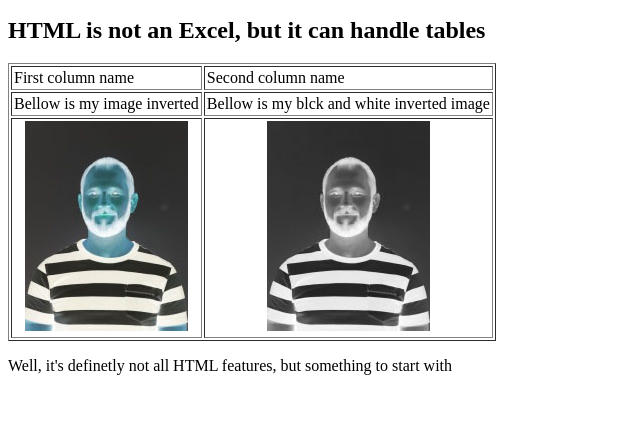
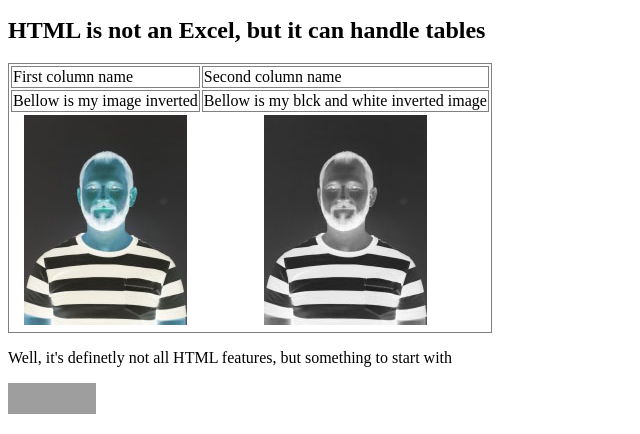
Before and after one commit to puandr/I244-yl1, a plain HTML site: page index.html in a window 1280 px wide. Shown: the part 944-1378 px from the top of the page, without its empty margins (0-640 px from the left). Before the commit the page ends 1335 px from the top, so only its background shows below. Drawn offline with Linux system fonts and the light colour scheme; grey boxes are pictures that could not be loaded.

Commit message:
some minor changes and W3 logo added

```diff
--- a/index.html
+++ b/index.html
@@ -39,14 +39,14 @@ You can always add a picture:<br>
 <p><img src="pictures/ap.jpg" alt="My picture"></p>
 
 <h2>HTML is not an Excel, but it can handle tables</h2>
-<table cellspacing="2" cellpadding="2" border="1">
+<table  style="border: 1px solid grey">
 <tr>
-	<td>First column name</td>
-	<td>Second column name</td>
+	<td style="border: 1px solid grey">First column name</td>
+	<td style="border: 1px solid grey">Second column name</td>
 </tr>
 <tr>
-	<td>Bellow is my image inverted</td>
-	<td>Bellow is my blck and white inverted image</td>
+	<td style="border: 1px solid grey">Bellow is my image inverted</td>
+	<td style="border: 1px solid grey">Bellow is my blck and white inverted image</td>
 </tr>
 <tr>
 	<td style="text-align:center;"><img src="pictures/ap-inv.jpg" alt="My picture inverted"></td>
@@ -56,6 +56,12 @@ You can always add a picture:<br>
 
 <p>Well, it's definetly not all HTML features, but something to start with</p>
 
+<p>
+ <a href="http://validator.w3.org/check?uri=referer">
+  <img src="http://www.w3.org/Icons/valid-xhtml10" alt="Valid XHTML 1.0 Strict" height="31" width="88" />
+ </a>
+</p>
+
 </body>
 
 </html>
```
